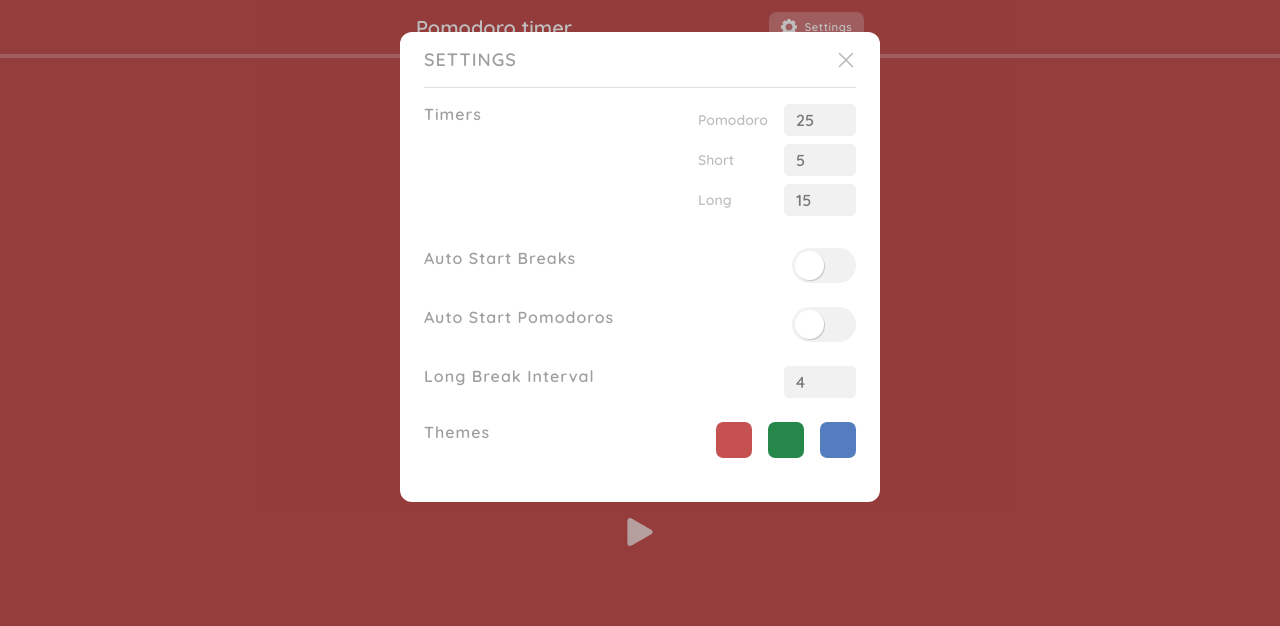
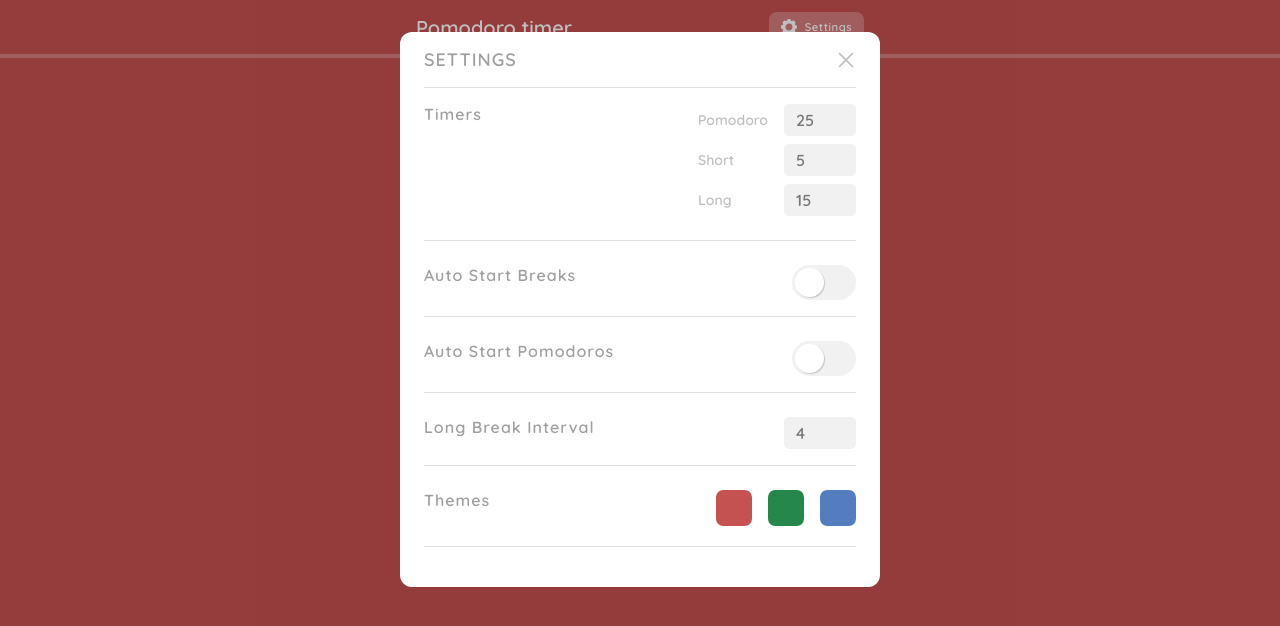
Before and after one commit to MacJ13/pomodoro-timer, a React (Vite) app: page / in a window 1280 px wide. Both pictures are taken after a click on the button "Settings". Shown: the top 626 px of the page. Built offline with nearby package versions, Linux system fonts and the light colour scheme; a web font is replaced by a local one.

Commit message:
Add padding and border bottom in SettngsRow

```diff
--- a/src/features/settings/SettingsRow.tsx
+++ b/src/features/settings/SettingsRow.tsx
@@ -22,6 +22,8 @@ const Row = styled.div`
   display: flex;
   justify-content: space-between;
   margin-bottom: 1.5rem;
+  padding-bottom: 1rem;
+  border-bottom: 1px solid rgba(0, 0, 0, 0.125);
 `;
 
 export default SettingsRow;
```
